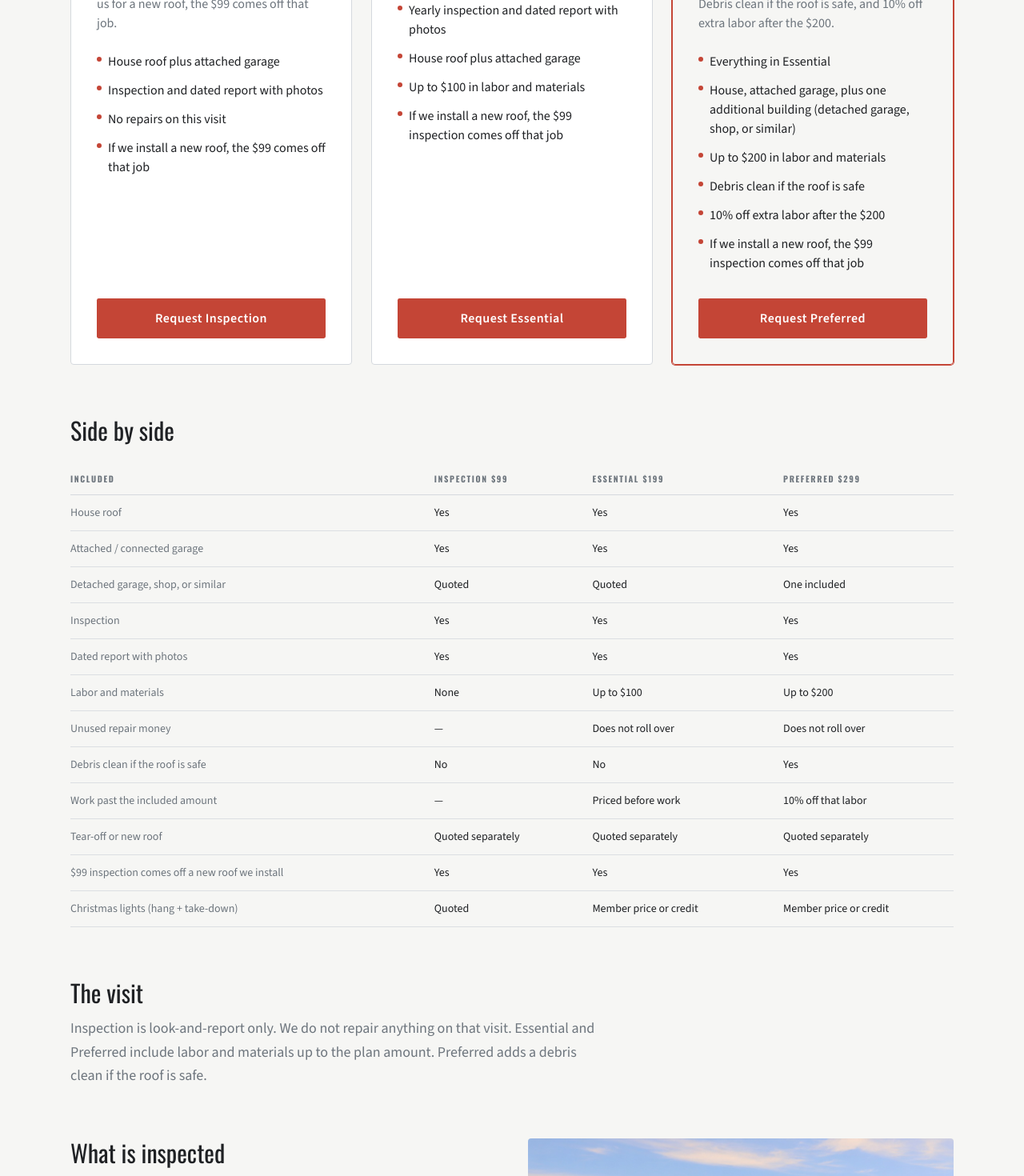
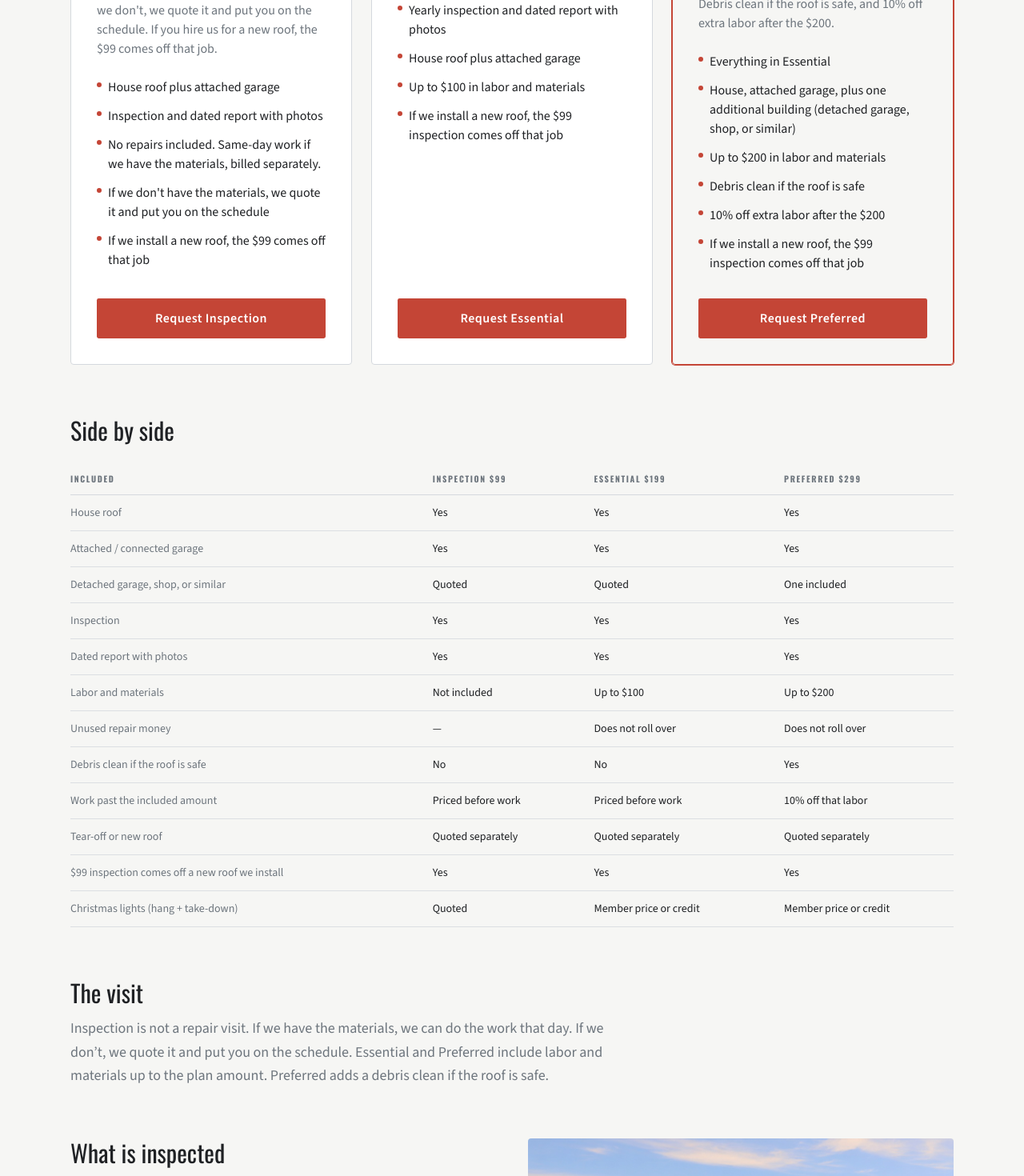
Before and after one commit to Ferguson33/ferg-and-sons-roofing, a Next.js app: page /plans in a window 1280 px wide. Shown: the part 760-2230 px from the top of the page at 80% size. Built offline with nearby package versions, Linux system fonts and the light colour scheme.

Commit message:
Send the dated report, and allow same-day inspection work if materials are on hand.

```diff
--- a/app/about/page.tsx
+++ b/app/about/page.tsx
@@ -20,7 +20,7 @@ export default function AboutPage() {
         <div className="space-y-5 text-lg leading-relaxed text-steel">
           <p>
             {company.legalName} does inspections, small repairs, yearly
-            memberships, and new roofs. We inspect, do the small work, and leave
+            memberships, and new roofs. We inspect, do the small work, and send
             a written report. If the roof needs to be replaced, we quote it and
             we install it.
           </p>
--- a/app/page.tsx
+++ b/app/page.tsx
@@ -70,7 +70,7 @@ export default function HomePage() {
               alt="Metal roof fasteners"
               kicker="Yearly"
               title="Memberships"
-              body={`Second homes, cabins, rentals, and year-round houses. Each year we inspect, leave a written report, and do small repairs up to the plan amount. Essential ${money(plans.essential.price)}. Preferred ${money(plans.preferred.price)}, which also covers one extra building.`}
+              body={`Second homes, cabins, rentals, and year-round houses. Each year we inspect, send a written report, and do small repairs up to the plan amount. Essential ${money(plans.essential.price)}. Preferred ${money(plans.preferred.price)}, which also covers one extra building.`}
               href="/plans"
               cta="See memberships"
             />
@@ -79,7 +79,7 @@ export default function HomePage() {
               alt="Ridge on an asphalt shingle roof"
               kicker={`${money(plans.inspection.price)} inspection`}
               title="Inspections and repairs"
-              body={`The ${money(plans.inspection.price)} inspection: we look at the roof and leave a written report. We do not repair anything on that visit. Small repairs are done on a yearly membership visit, up to the plan amount.`}
+              body={`The ${money(plans.inspection.price)} inspection: we look at the roof and send a written report. No repairs included. If we have the materials, we can do the work that day. If we don't, we quote it and put you on the schedule.`}
               href="/contact?need=inspection"
               cta="Request an inspection"
             />
--- a/app/plans/page.tsx
+++ b/app/plans/page.tsx
@@ -42,7 +42,6 @@ export default function PlansPage() {
           features={plans.inspection.features}
           href="/contact?plan=inspection"
           featured={false}
-          kicker="No repairs"
         />
         <MembershipCard
           name={plans.essential.name}
@@ -91,10 +90,10 @@ export default function PlansPage() {
             <Row label="Detached garage, shop, or similar" a="Quoted" b="Quoted" c="One included" />
             <Row label="Inspection" a="Yes" b="Yes" c="Yes" />
             <Row label="Dated report with photos" a="Yes" b="Yes" c="Yes" />
-            <Row label="Labor and materials" a="None" b={`Up to ${money(plans.essential.allowance)}`} c={`Up to ${money(plans.preferred.allowance)}`} />
+            <Row label="Labor and materials" a="Not included" b={`Up to ${money(plans.essential.allowance)}`} c={`Up to ${money(plans.preferred.allowance)}`} />
             <Row label="Unused repair money" a="—" b="Does not roll over" c="Does not roll over" />
             <Row label="Debris clean if the roof is safe" a="No" b="No" c="Yes" />
-            <Row label="Work past the included amount" a="—" b="Priced before work" c="10% off that labor" />
+            <Row label="Work past the included amount" a="Priced before work" b="Priced before work" c="10% off that labor" />
             <Row label="Tear-off or new roof" a="Quoted separately" b="Quoted separately" c="Quoted separately" />
             <Row
               label={`$${plans.inspection.price} inspection comes off a new roof we install`}
@@ -111,8 +110,9 @@ export default function PlansPage() {
       <section className="mt-16">
         <h2 className="text-3xl text-charcoal">The visit</h2>
         <p className="mt-3 max-w-2xl text-lg leading-relaxed text-steel">
-          Inspection is look-and-report only. We do not repair anything on that
-          visit. Essential and Preferred include labor and materials up to the
+          Inspection is not a repair visit. If we have the materials, we can do
+          the work that day. If we don’t, we quote it and put you on the
+          schedule. Essential and Preferred include labor and materials up to the
           plan amount. Preferred adds a debris clean if the roof is safe.
         </p>
       </section>
@@ -164,7 +164,9 @@ export default function PlansPage() {
       <section className="mt-16">
         <h2 className="text-3xl text-charcoal">Small repairs included</h2>
         <p className="mt-3 max-w-2xl text-steel">
-          Inspection includes none. Essential up to {money(plans.essential.allowance)}{" "}
+          Inspection does not include repairs. If we have the materials, we can
+          do the work that visit and bill it separately. If we don’t, we quote
+          it and put you on the schedule. Essential up to {money(plans.essential.allowance)}{" "}
           in labor and materials. Preferred up to {money(plans.preferred.allowance)}{" "}
           in labor and materials. Past that amount, we price the extra work first.
           Preferred is 10% off that extra labor. Unused amount does not roll over.
--- a/lib/company.ts
+++ b/lib/company.ts
@@ -27,11 +27,12 @@ export const plans = {
     price: 99,
     allowance: 0,
     per: "visit",
-    blurb: "House and attached garage. We inspect the roof and leave a written report with photos. No repairs on this visit. If you hire us for a new roof, the $99 comes off that job.",
+    blurb: "House and attached garage. We inspect the roof and send a dated report with photos. No repairs included. If we have the materials, we can do the work that day. If we don't, we quote it and put you on the schedule. If you hire us for a new roof, the $99 comes off that job.",
     features: [
       "House roof plus attached garage",
       "Inspection and dated report with photos",
-      "No repairs on this visit",
+      "No repairs included. Same-day work if we have the materials, billed separately.",
+      "If we don't have the materials, we quote it and put you on the schedule",
       "If we install a new roof, the $99 comes off that job",
     ],
   },
@@ -204,7 +205,7 @@ export const membershipAudience = {
   headline: "Second homes, cabins, rentals, and the house you live in.",
   paragraphs: [
     "Sublette County is a place people come to and a place people live. A lot of the roofs here are second homes, cabins, rentals, and Airbnbs. They take snow and wind whether anyone is in them or not.",
-    "If you are not here, you will not see a loose screw or a failed pipe boot. We will. Each year we inspect, leave a dated report, and do the small repairs in the plan.",
+    "If you are not here, you will not see a loose screw or a failed pipe boot. We will. Each year we inspect, send a dated report, and do the small repairs in the plan.",
     `If this is your year-round house, it is the same membership. The hard part up here is getting a contractor to actually show up. That is what the ${money(plans.inspection.price)} inspection is for. We show up.`,
   ],
 } as const;
```
